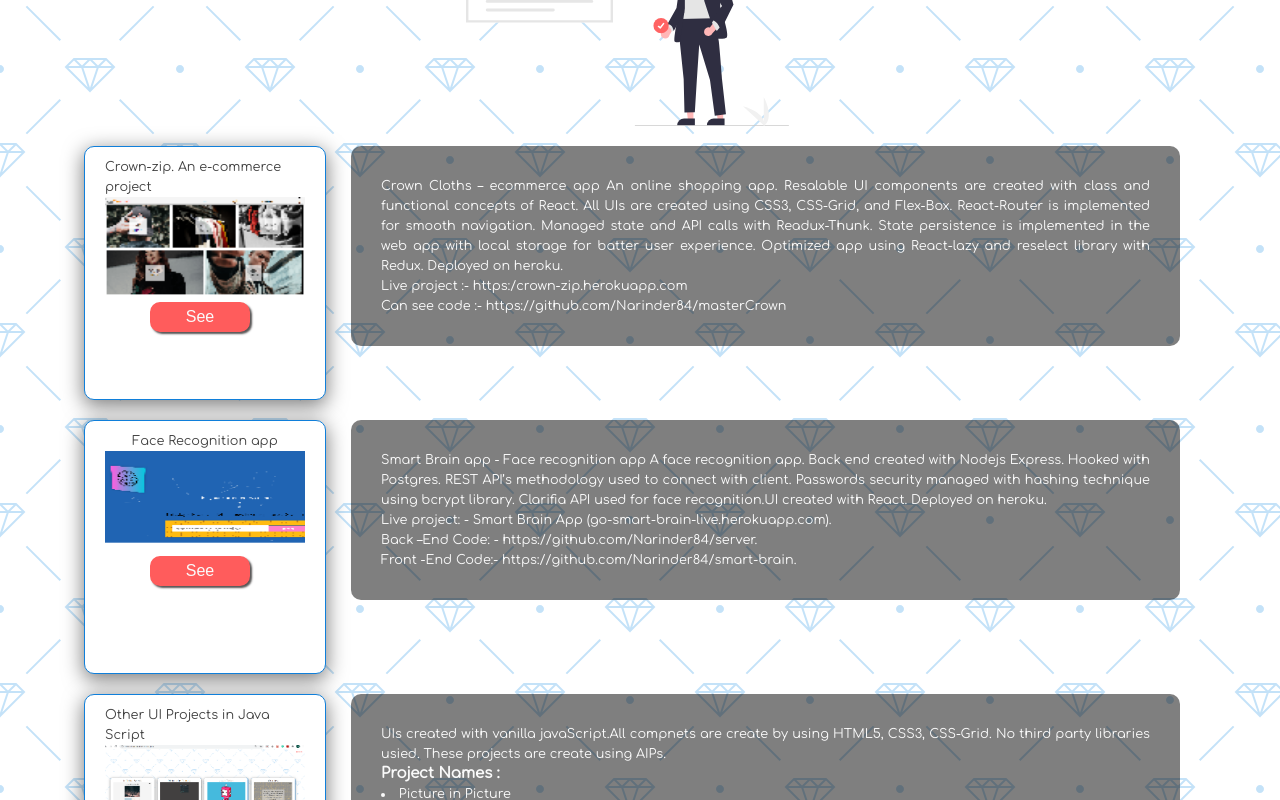
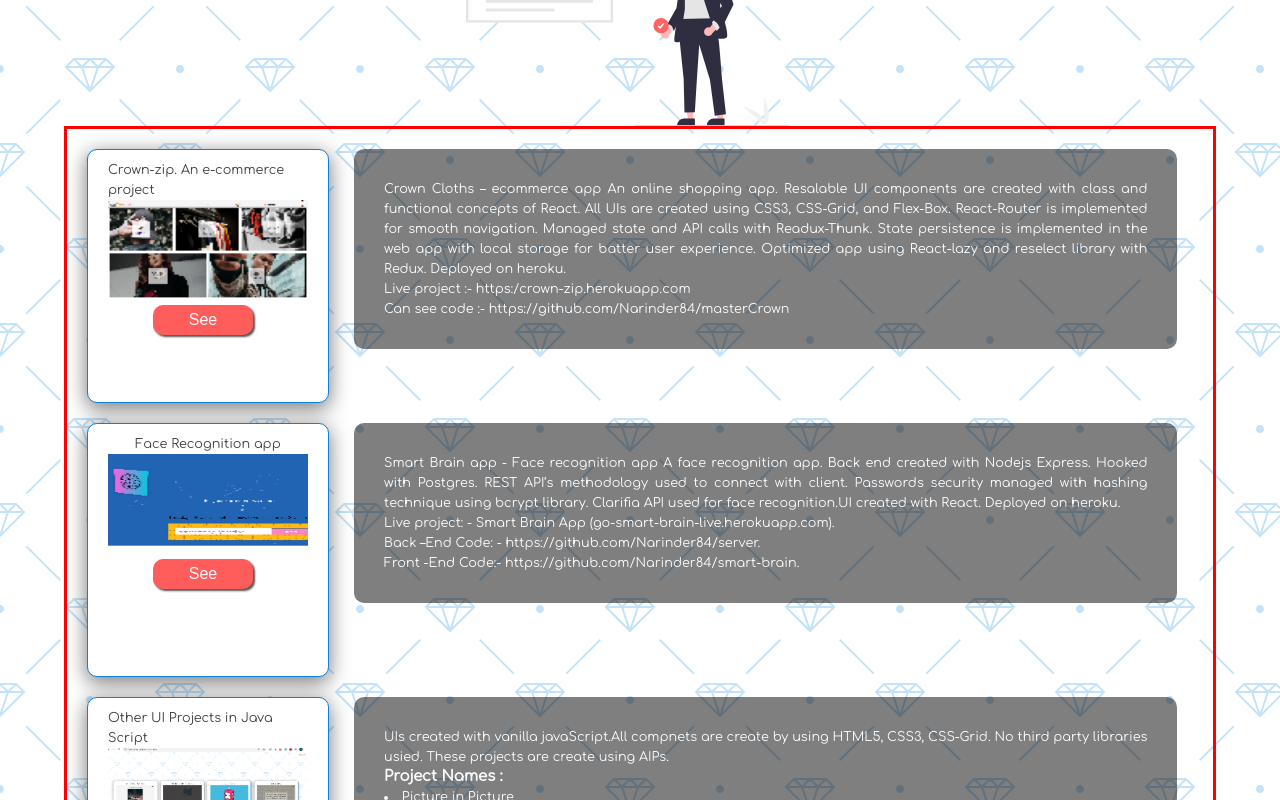
Before and after one commit to Narinder84/dream-projects, a React (Create React App) app: page / in a window 1280 px wide. Shown: the part 2720-3520 px from the top of the page. Built offline with nearby package versions, Linux system fonts and the light colour scheme.

Commit message:
change more

```diff
--- a/src/components/darkLightMode/darkLight.js
+++ b/src/components/darkLightMode/darkLight.js
@@ -252,6 +252,7 @@
 							</div>
 						</div>
 					</section>
+					{/* ================== projects======================================================= */}
 					<section id='projects'>
 						<h1>Projects</h1>
 						<div className='image-container-project'>
--- a/src/components/darkLightMode/darkLight.style.css
+++ b/src/components/darkLightMode/darkLight.style.css
@@ -311,12 +311,13 @@
 		height: 100%;
 	}
 	.project-container {
+		border: red solid 3px;
 		flex-direction: column;
 		display: flex;
 		box-sizing: border-box;
 		/* border: red 2px solid; */
 		width: 90vw;
-		height: 100vh;
+		height: 110vh;
 		padding: 20px;
 	}
 
```
